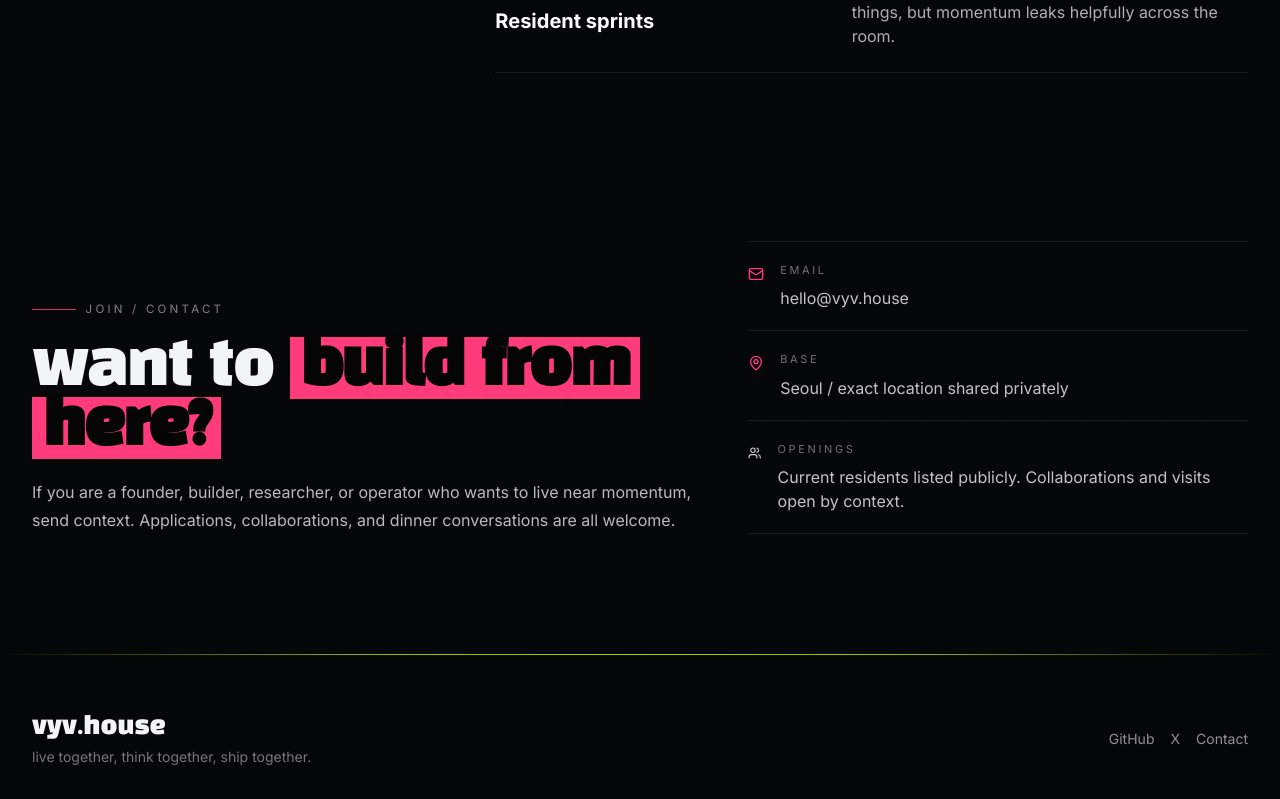
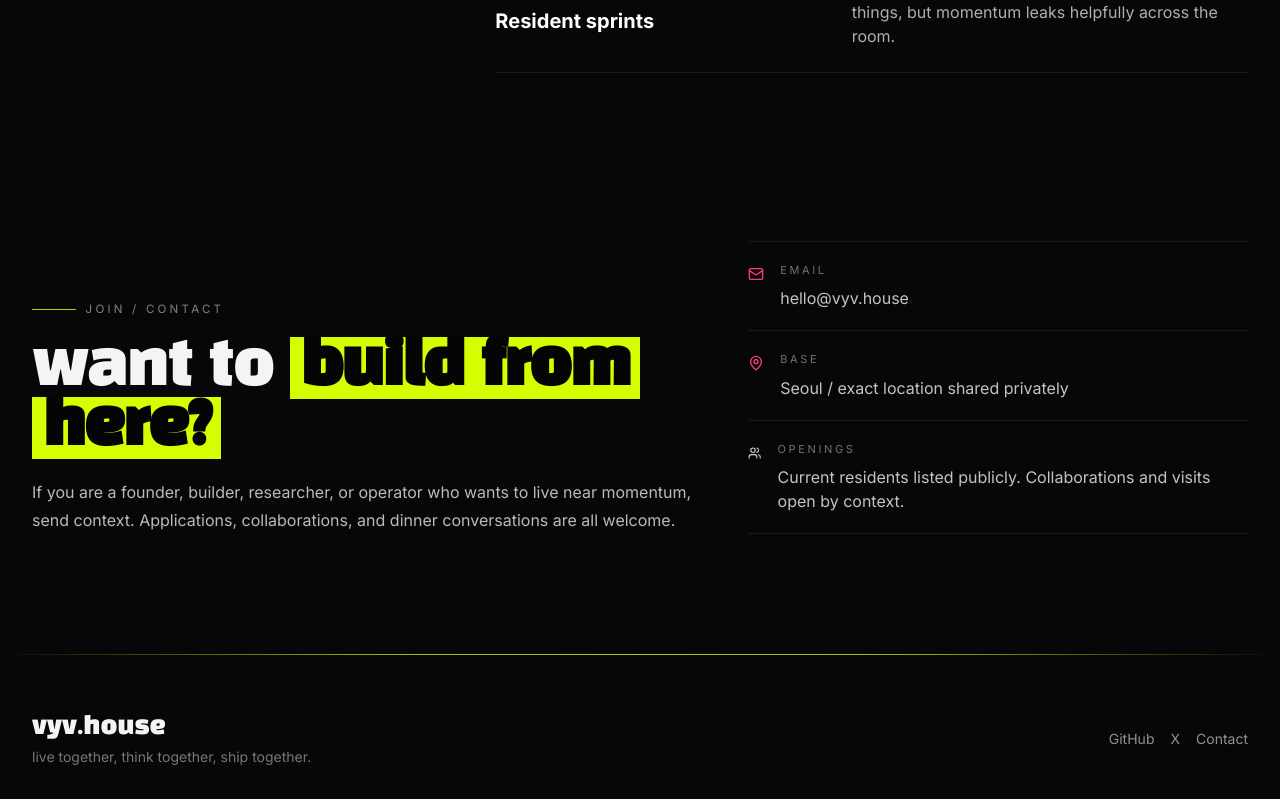
Before and after one commit to seojoonkim/vyv-house, a Next.js app: page / in a window 1280 px wide. Shown: the part 5415-6214 px from the top of the page. Built offline with nearby package versions, Linux system fonts and the light colour scheme.

Commit message:
style: restore alternating accent rhythm across sections

```diff
--- a/src/app/page.tsx
+++ b/src/app/page.tsx
@@ -425,9 +425,9 @@ export default function Home() {
       <section id="join" className="site-container px-5 pt-8 pb-16 md:px-8 md:pt-12 md:pb-24">
         <div className="grid gap-10 pt-6 md:grid-cols-[1.15fr_0.85fr] md:items-end">
           <div>
-            <div className="editorial-kicker editorial-kicker-pink signal-kicker-pink mb-5">join / contact</div>
+            <div className="editorial-kicker editorial-kicker-pink mb-5">join / contact</div>
             <h2 className="font-display text-4xl tracking-[-0.03em] md:text-6xl">
-              want to <span className="highlight-block-pink signal-highlight-pink">build from here?</span>
+              want to <span className="highlight-block-pink">build from here?</span>
             </h2>
             <p className="mt-5 max-w-2xl text-base leading-7 text-white/72">
               If you are a founder, builder, researcher, or operator who wants to live near momentum,
```
